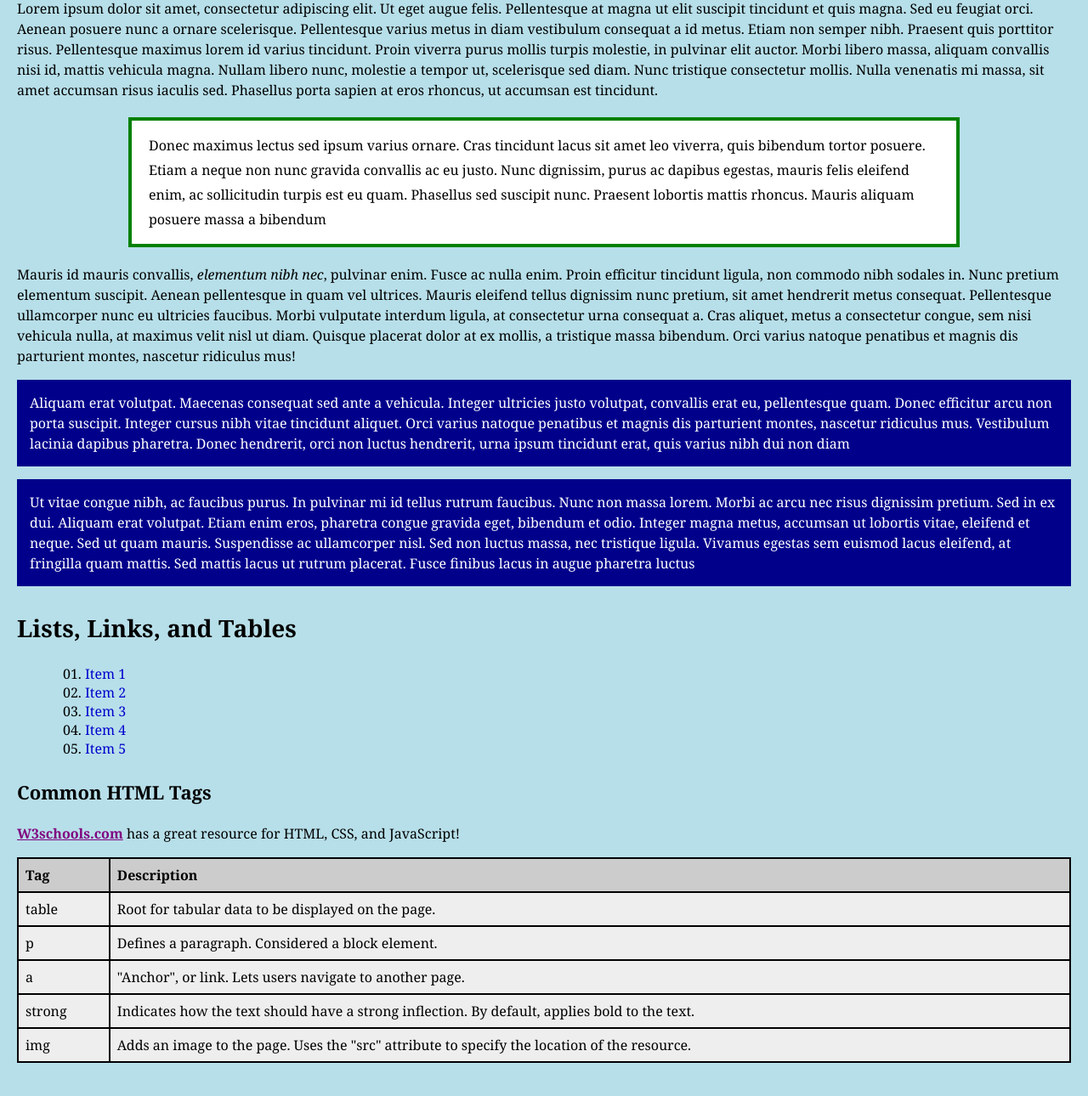
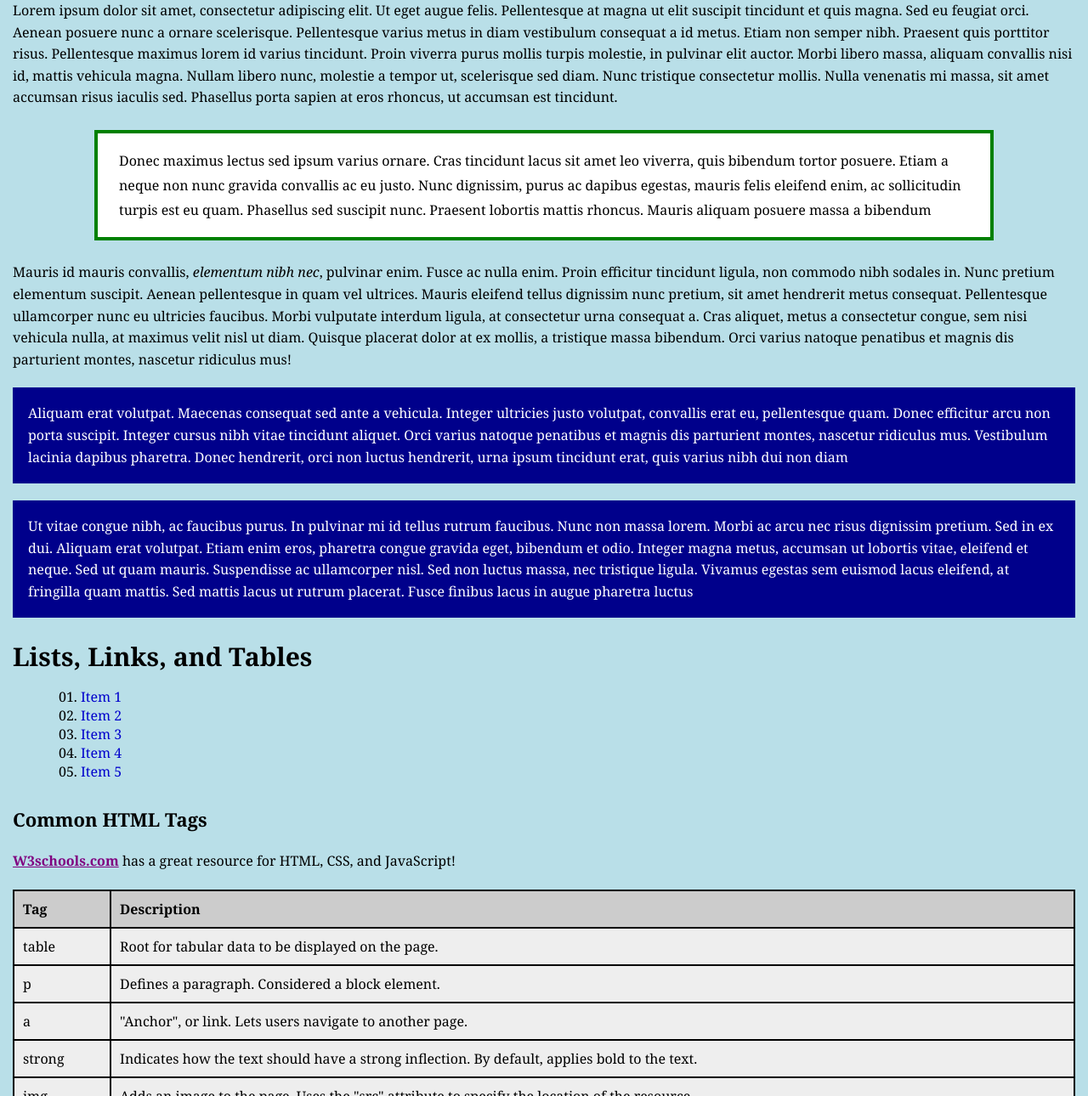
Before and after one commit to McDoubleMcTrouble/CIS4004Week3.github.io, a plain HTML site: page index.html in a window 1280 px wide. Shown: the part 178-1468 px from the top of the page at 85% size. Before the commit the page ends 1429 px from the top, so only its background shows below. Drawn offline with Linux system fonts and the light colour scheme.

Commit message:
Update stylesheet.css

```diff
--- a/stylesheet.css
+++ b/stylesheet.css
@@ -1,52 +1,53 @@
-/* Page background and base text */
+/* Page background */
 body {
-    background-color: #b7dfe9;
+    background-color: #b9dfe8;
     font-family: Georgia, "Times New Roman", serif;
     margin: 0;
-    padding: 0 20px;
+    padding: 0 15px 30px;
     color: #000;
 }
 
-/* Main header */
+/* Main title */
 h1 {
     text-align: center;
-    font-size: 48px;
-    margin: 20px 0 10px;
+    font-size: 52px;
+    font-weight: bold;
+    margin: 20px 0 30px;
 }
 
 /* Section headers */
 h2 {
-    font-size: 28px;
-    margin-top: 30px;
+    font-size: 30px;
+    margin-bottom: 15px;
 }
 
 h3 {
     font-size: 22px;
-    margin-top: 25px;
+    margin-top: 30px;
 }
 
-/* Paragraph spacing */
+/* Paragraph defaults */
 p {
-    line-height: 1.5;
-    margin-bottom: 16px;
+    line-height: 1.6;
+    margin-bottom: 18px;
 }
 
-/* Second paragraph styling */
+/* Highlighted second paragraph */
 #paragraph2 {
-    width: 75%;
-    margin: 20px auto;
-    padding: 15px 20px;
-    border: 4px solid green;
+    width: 80%;
+    margin: 25px auto;
+    padding: 18px 25px;
+    border: 4px solid #008000;
     background-color: #ffffff;
     line-height: 1.8;
 }
 
-/* Blue paragraph blocks */
+/* Blue paragraphs (4 & 5) */
 .blue {
     background-color: #00008b;
     color: #ffffff;
-    padding: 15px;
-    margin: 15px 0;
+    padding: 18px;
+    margin: 20px 0;
 }
 
 /* Ordered list formatting */
@@ -55,7 +56,7 @@ ol {
     margin-left: 40px;
 }
 
-/* List item links */
+/* List links */
 ol li a {
     color: #0000cc;
     text-decoration: none;
@@ -65,7 +66,7 @@ ol li a:hover {
     text-decoration: underline;
 }
 
-/* W3Schools link color (different from list links) */
+/* W3Schools link (unique color) */
 a[href*="w3schools"] {
     color: #800080;
     font-weight: bold;
@@ -73,9 +74,9 @@ a[href*="w3schools"] {
 
 /* Table styling */
 table {
+    width: 100%;
     border-collapse: collapse;
-    width: 100%;
-    margin-top: 15px;
+    margin-top: 20px;
 }
 
 /* Table borders */
@@ -86,12 +87,12 @@ table, th, td {
 /* Table header */
 th {
     background-color: #cccccc;
-    padding: 8px;
+    padding: 10px;
     text-align: left;
 }
 
 /* Table cells */
 td {
     background-color: #eeeeee;
-    padding: 8px;
+    padding: 10px;
 }
```
